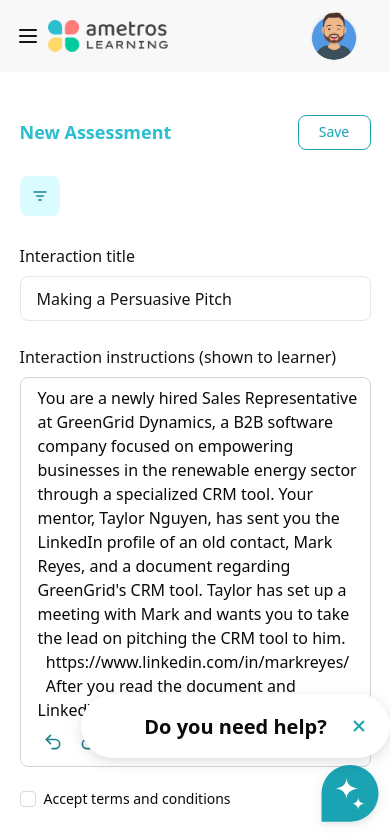
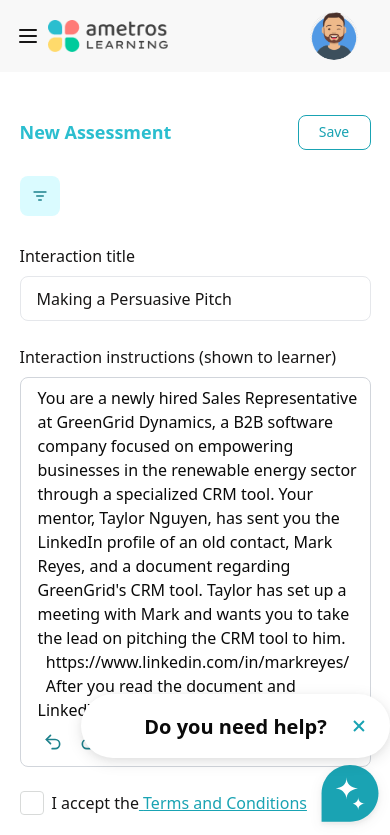
Before and after one commit to numanbaig/Ametros-UI, a Next.js app: page /dashboard/new-assessment in a window 390 px wide. Shown: the top 835 px of the page. Built offline with nearby package versions, Linux system fonts and the light colour scheme.

Commit message:
responsiveness

```diff
--- a/src/app/(instructor-view)/dashboard/new-assessment/(componenents)/check-box/index.tsx
+++ b/src/app/(instructor-view)/dashboard/new-assessment/(componenents)/check-box/index.tsx
@@ -2,17 +2,21 @@
 
 import React from "react";
 import { Checkbox } from "@/components/ui/checkbox";
-import { Label } from "@/components/ui/label";
+import Link from "next/link";
 const DashboardCheckbox = () => {
   return (
     <div className="flex items-center space-x-2">
-      <Checkbox id="terms" />
-      <Label
+      <Checkbox id="terms" className="size-6 rounded-[4px p-1] text-white" />
+      <label
         htmlFor="terms"
-        className="text-sm font-medium leading-none peer-disabled:cursor-not-allowed peer-disabled:opacity-70"
+        className="text-[16px] text-customGray-600 font-medium leading-6"
       >
-        Accept terms and conditions
-      </Label>
+        I accept the
+        <Link href={"/"} className="text-primary-600 underline">
+          {" "}
+          Terms and Conditions
+        </Link>
+      </label>
     </div>
   );
 };
```
Also changed, not shown: src/app/auth/(components)/auth-form.tsx (+1 -180 lines).
